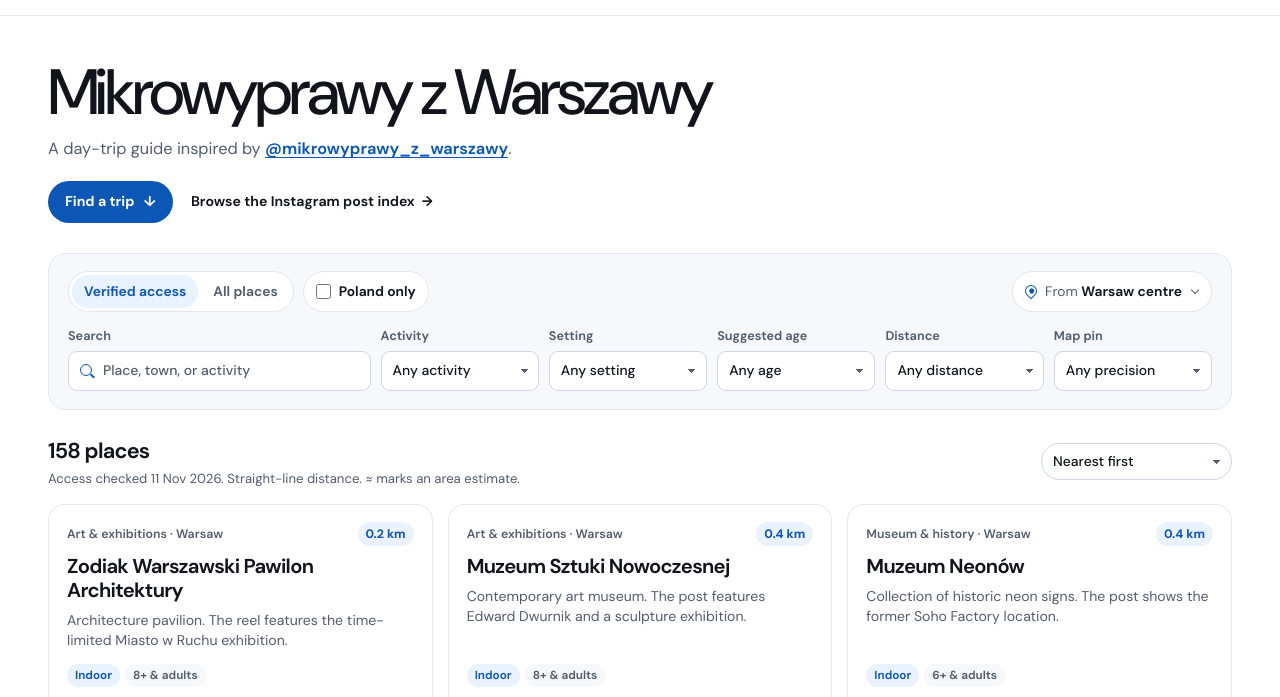
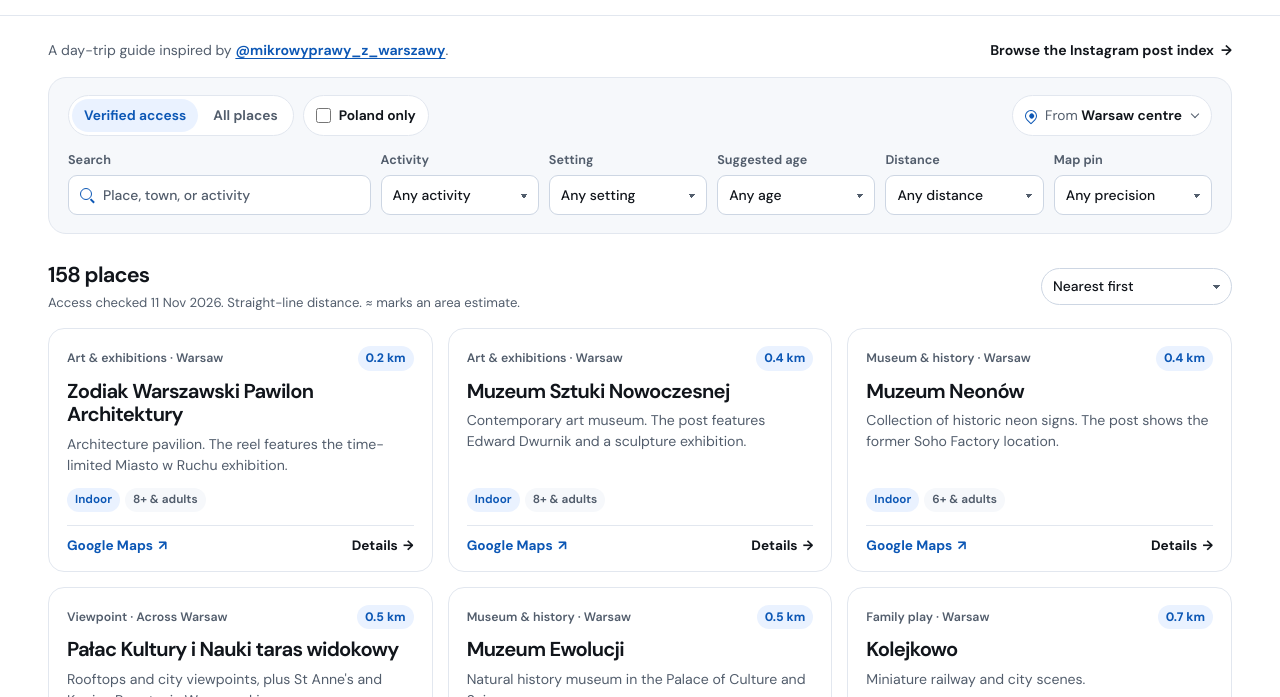
Before and after one commit to yeromin/yeromin.github.io, a plain HTML site: page mikrowyprawy/index.html in a window 1280 px wide. Shown: the part 59-756 px from the top of the page. Drawn offline with Linux system fonts and the light colour scheme.

Commit message:
Simplify the trip guide header

```diff
--- a/assets/site.css
+++ b/assets/site.css
@@ -224,16 +224,22 @@ img { display: block; max-width: 100%; }
 
 .project-card:hover .arrow-circle { background: var(--blue); color: var(--paper); }
 
-.trip-main { padding-block: 44px 60px; }
+.trip-main { padding-block: 24px 60px; }
 
-.trip-hero h1 { font-size: clamp(2.35rem, 5.4vw, 4rem); text-wrap: balance; }
-.trip-hero p { margin-top: 12px; color: var(--muted); font-size: 1.02rem; }
-.trip-hero p a { overflow-wrap: anywhere; font-weight: 650; }
-.hero-actions { display: flex; flex-wrap: wrap; align-items: center; gap: 11px 18px; margin-top: 19px; }
-.hero-archive { display: inline-flex; align-items: center; gap: 7px; color: var(--ink); text-decoration: none; font-size: 0.88rem; font-weight: 650; }
-.hero-archive:hover { text-decoration: underline; }
+.trip-intro {
+  display: flex;
+  flex-wrap: wrap;
+  align-items: baseline;
+  justify-content: space-between;
+  gap: 7px 18px;
+  margin-bottom: 16px;
+  color: var(--muted);
+  font-size: 0.88rem;
+}
 
-.explorer { margin-top: 30px; }
+.trip-intro p a { overflow-wrap: anywhere; font-weight: 650; }
+.archive-link { display: inline-flex; align-items: center; gap: 7px; color: var(--ink); text-decoration: none; font-weight: 650; }
+.archive-link:hover { text-decoration: underline; }
 
 .filter-panel {
   padding: 17px 19px 18px;
@@ -447,9 +453,9 @@ img { display: block; max-width: 100%; }
   .site-nav a { padding: 6px 10px; }
   .language-select { grid-column: 2; }
   #main, #find-trips { scroll-margin-top: 14px; }
-  .trip-main, .home-main, .post-main { padding-top: 32px; }
+  .home-main, .post-main { padding-top: 32px; }
+  .trip-main { padding-top: 18px; }
   .project-grid, .place-grid { grid-template-columns: 1fr; }
-  .explorer { margin-top: 24px; }
   .filter-panel { padding: 13px; }
   .filters .search-field { flex-basis: 100%; }
   .project-info { padding-inline: 17px; }
--- a/mikrowyprawy/index.html
+++ b/mikrowyprawy/index.html
@@ -7,7 +7,7 @@
   <meta name="theme-color" content="#ffffff">
   <title>Mikrowyprawy z Warszawy · yeromin</title>
   <link rel="icon" href="../assets/favicon.png" type="image/png">
-  <link rel="stylesheet" href="../assets/site.css?v=8">
+  <link rel="stylesheet" href="../assets/site.css?v=9">
   <script type="module" src="./trips.js?v=7"></script>
 </head>
 <body>
@@ -28,16 +28,13 @@
   </header>
 
   <main id="main" class="shell trip-main">
-    <section class="trip-hero" aria-labelledby="trip-title">
-      <h1 id="trip-title" lang="pl">Mikrowyprawy z Warszawy</h1>
+    <h1 class="sr-only" data-i18n="trips">Trips</h1>
+    <div class="trip-intro">
       <p><span data-i18n="tripIntro">A day-trip guide inspired by</span> <a href="https://www.instagram.com/mikrowyprawy_z_warszawy/" target="_blank" rel="noopener">@mikrowyprawy_z_warszawy</a>.</p>
-      <div class="hero-actions">
-        <a class="button button-primary" href="#find-trips"><span data-i18n="findTrip">Find a trip</span><span aria-hidden="true">↓</span></a>
-        <a class="hero-archive" href="posts/"><span data-i18n="browsePosts">Browse the Instagram post index</span><span aria-hidden="true">→</span></a>
-      </div>
-    </section>
+      <a class="archive-link" href="posts/"><span data-i18n="browsePosts">Browse the Instagram post index</span><span aria-hidden="true">→</span></a>
+    </div>
 
-    <section class="explorer" aria-label="Find a trip" data-i18n-aria-label="findTrip">
+    <section aria-label="Find a trip" data-i18n-aria-label="findTrip">
       <div class="filter-panel" id="find-trips" tabindex="-1">
         <div class="explorer-tools">
           <div class="scope-controls">
```
Also changed, not shown: index.html (+1 -1 lines), mikrowyprawy/posts/index.html (+1 -1 lines).
